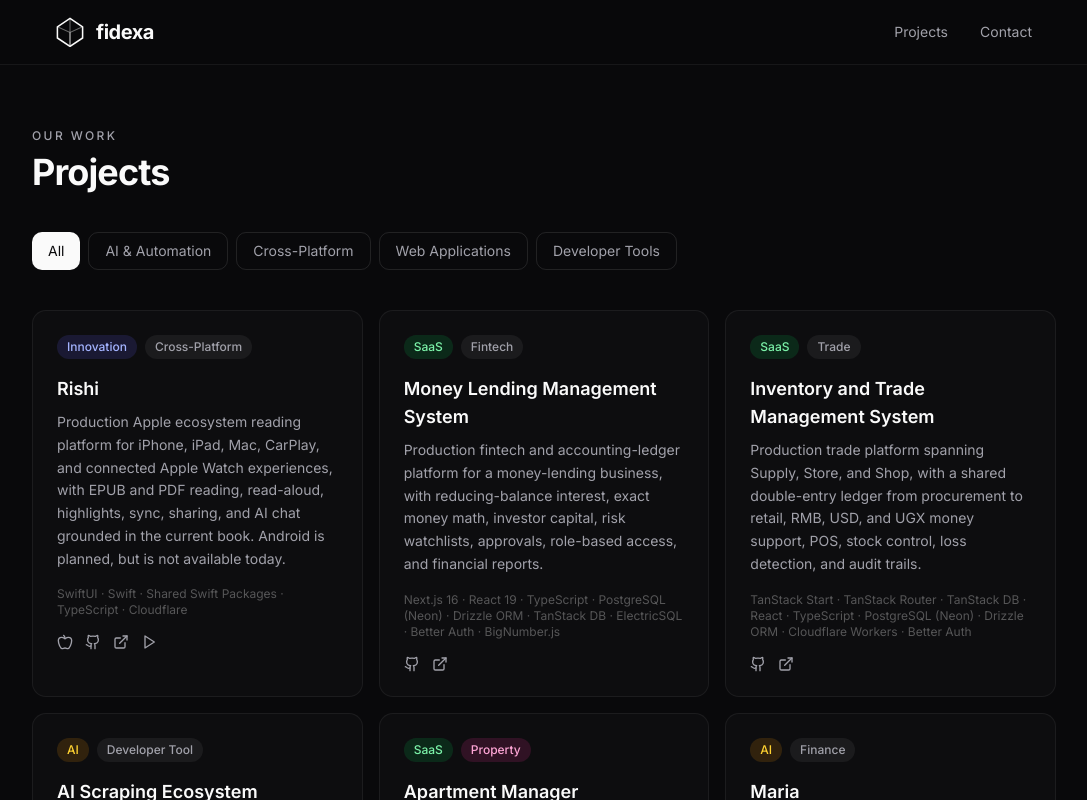
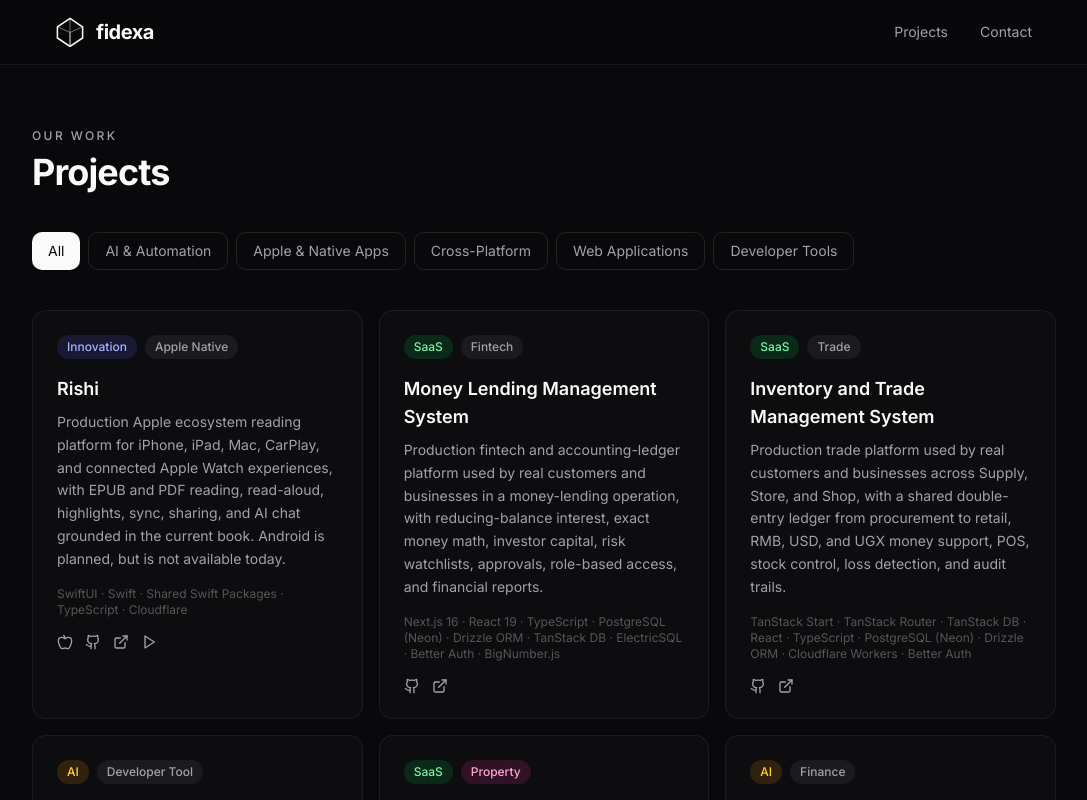
Before and after one commit to matovu-farid/fidexa, a Next.js app: page /projects in a window 1280 px wide. Shown: the top 800 px of the page, without its empty margins (96-1183 px from the left). Built offline with nearby package versions, Linux system fonts and the light colour scheme.

Commit message:
fix: align Fidexa showcase review feedback

```diff
--- a/src/components/project-card.tsx
+++ b/src/components/project-card.tsx
@@ -58,7 +58,7 @@ export function ProjectCard({ project }: { project: Project }) {
               target="_blank"
               rel="noopener noreferrer"
               aria-label={`Open ${project.name} on the App Store`}
-              className="text-muted-foreground transition-colors hover:text-foreground"
+              className="text-muted-foreground transition-colors hover:text-foreground focus-visible:outline-none focus-visible:ring-2 focus-visible:ring-ring focus-visible:ring-offset-2 focus-visible:ring-offset-background"
             >
               <Apple size={16} />
             </a>
--- a/src/data/projects.ts
+++ b/src/data/projects.ts
@@ -1,4 +1,4 @@
-export type ProjectCategory = "ai-automation" | "cross-platform" | "web-apps" | "developer-tools";
+export type ProjectCategory = "ai-automation" | "cross-platform" | "native-apps" | "web-apps" | "developer-tools";
 
 export interface Project {
   id: string;
@@ -20,6 +20,7 @@ export interface Project {
 export const categories: { value: ProjectCategory | "all"; label: string }[] = [
   { value: "all", label: "All" },
   { value: "ai-automation", label: "AI & Automation" },
+  { value: "native-apps", label: "Apple & Native Apps" },
   { value: "cross-platform", label: "Cross-Platform" },
   { value: "web-apps", label: "Web Applications" },
   { value: "developer-tools", label: "Developer Tools" },
@@ -30,8 +31,8 @@ export const projects: Project[] = [
     id: "rishi",
     name: "Rishi",
     description: "Production Apple ecosystem reading platform for iPhone, iPad, Mac, CarPlay, and connected Apple Watch experiences, with EPUB and PDF reading, read-aloud, highlights, sync, sharing, and AI chat grounded in the current book. Android is planned, but is not available today.",
-    category: "cross-platform",
-    tags: ["Innovation", "Cross-Platform"],
+    category: "native-apps",
+    tags: ["Innovation", "Apple Native"],
     techStack: ["SwiftUI", "Swift", "Shared Swift Packages", "TypeScript", "Cloudflare"],
     year: 2026,
     featured: true,
@@ -45,7 +46,7 @@ export const projects: Project[] = [
   {
     id: "money-lending",
     name: "Money Lending Management System",
-    description: "Production fintech and accounting-ledger platform for a money-lending business, with reducing-balance interest, exact money math, investor capital, risk watchlists, approvals, role-based access, and financial reports.",
+    description: "Production fintech and accounting-ledger platform used by real customers and businesses in a money-lending operation, with reducing-balance interest, exact money math, investor capital, risk watchlists, approvals, role-based access, and financial reports.",
     category: "web-apps",
     tags: ["SaaS", "Fintech"],
     techStack: ["Next.js 16", "React 19", "TypeScript", "PostgreSQL (Neon)", "Drizzle ORM", "TanStack DB", "ElectricSQL", "Better Auth", "BigNumber.js"],
@@ -59,7 +60,7 @@ export const projects: Project[] = [
   {
     id: "inventory-trade",
     name: "Inventory and Trade Management System",
-    description: "Production trade platform spanning Supply, Store, and Shop, with a shared double-entry ledger from procurement to retail, RMB, USD, and UGX money support, POS, stock control, loss detection, and audit trails.",
+    description: "Production trade platform used by real customers and businesses across Supply, Store, and Shop, with a shared double-entry ledger from procurement to retail, RMB, USD, and UGX money support, POS, stock control, loss detection, and audit trails.",
     category: "web-apps",
     tags: ["SaaS", "Trade"],
     techStack: ["TanStack Start", "TanStack Router", "TanStack DB", "React", "TypeScript", "PostgreSQL (Neon)", "Drizzle ORM", "Cloudflare Workers", "Better Auth"],
@@ -78,7 +79,7 @@ export const projects: Project[] = [
     tags: ["AI", "Developer Tool"],
     techStack: ["Next.js", "AWS Lambda", "npm", "AI"],
     year: 2025,
-    featured: true,
+    featured: false,
     links: {
       github: "https://github.com/matovu-farid/scrap-platform",
     },
```
